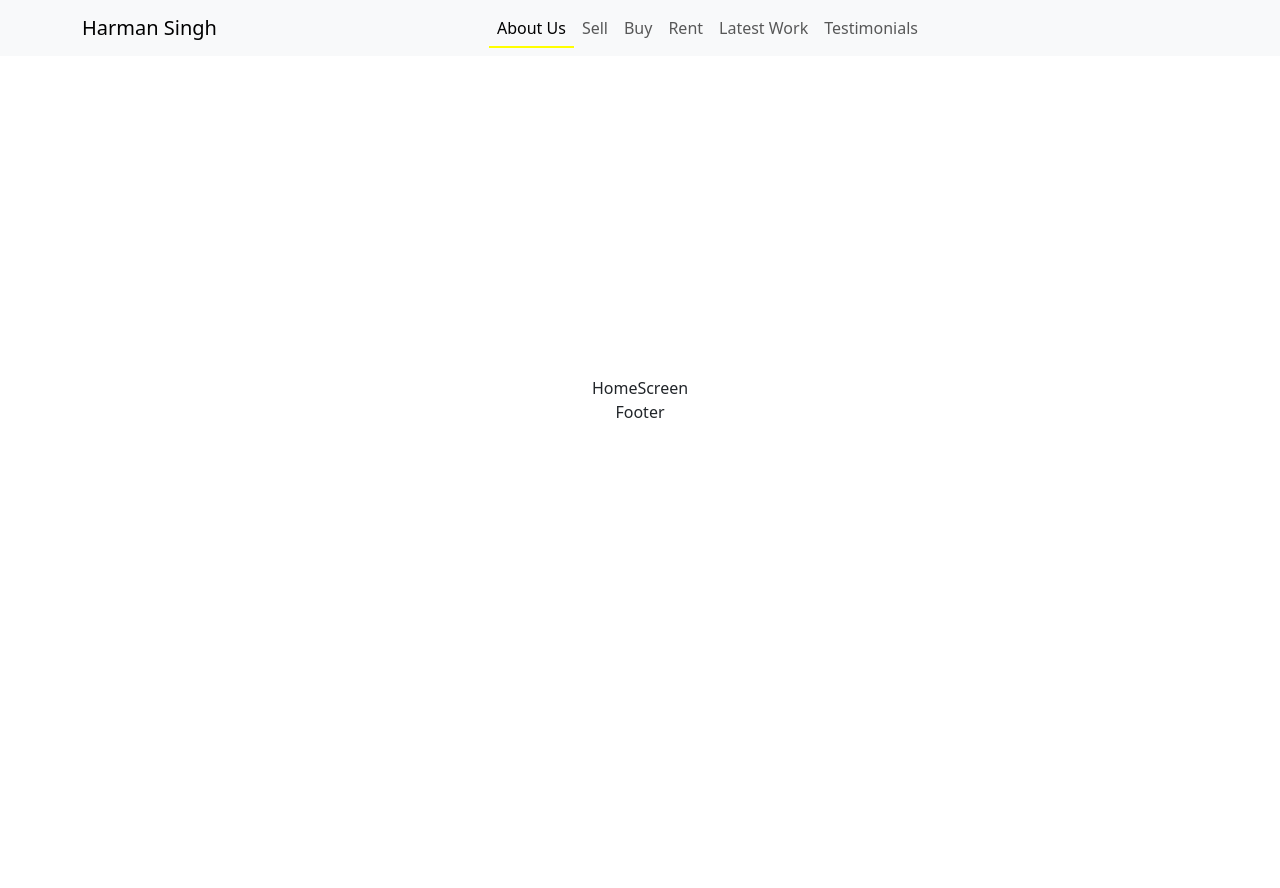
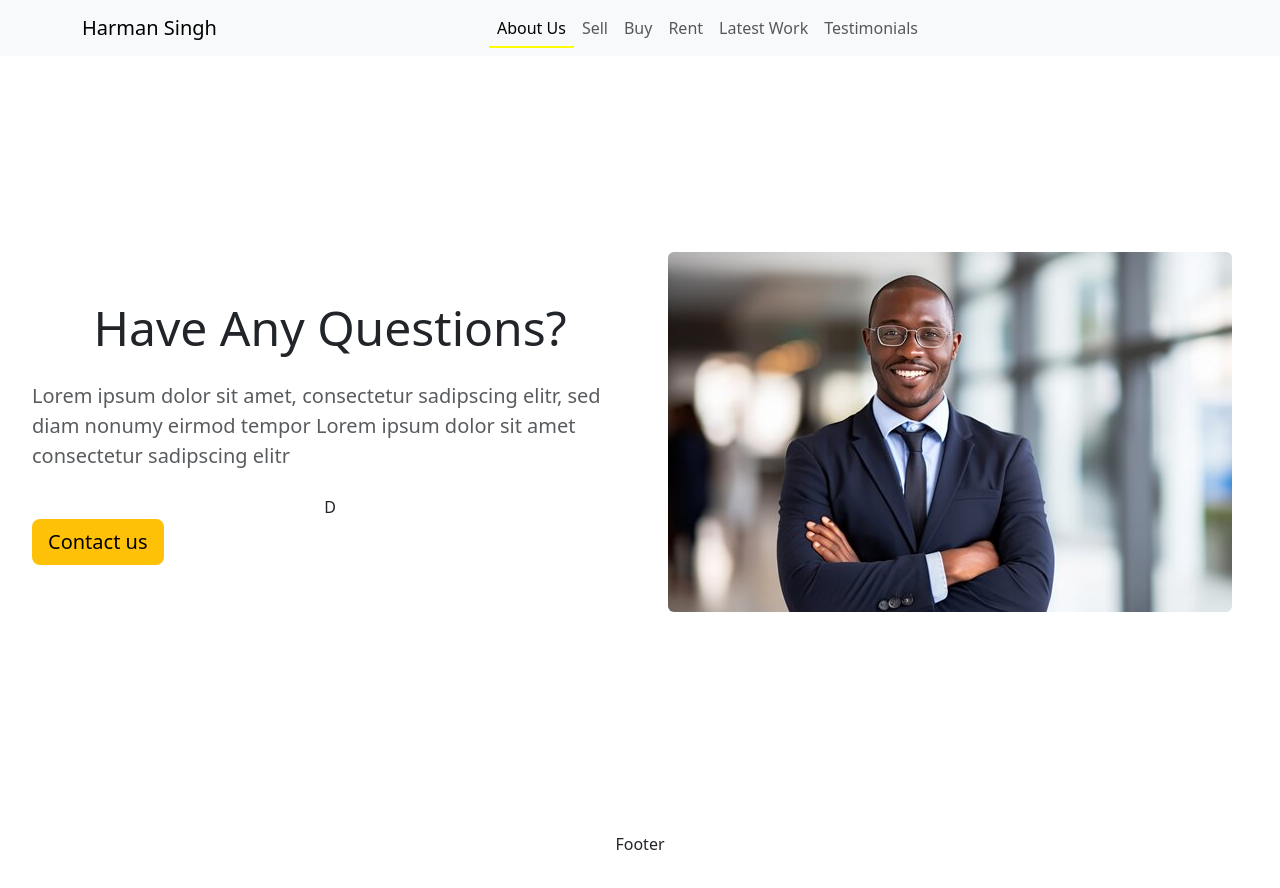
Before and after one commit to Karmveer27/harman-website, a React (Vite) app in the folder frontend/: page / in a window 1280 px wide. Before the commit the page ends 800 px from the top, so only its background shows below. Built offline with nearby package versions, Linux system fonts and the light colour scheme.

Commit message:
Worked on hero page

```diff
--- /dev/null
+++ b/frontend/src/components/Hero/index.css
@@ -0,0 +1,26 @@
+
+.min-h-screen {
+    min-height: 100vh;
+}
+
+h1 {
+    font-size: 3rem;
+    padding-bottom: 1rem;
+}
+
+p {
+    font-size: 1.25rem;
+    margin-bottom: 1.5rem;
+    text-align: left;
+}
+
+.btn-warning {
+    background-color: #ffc107;
+    border: none;
+    color: #000;
+}
+
+.btn-warning:hover {
+    background-color: #e0a800;
+    border: none;
+}
--- /dev/null
+++ b/frontend/src/components/Hero/index.jsx
@@ -0,0 +1,25 @@
+import React from 'react';
+import 'bootstrap/dist/css/bootstrap.min.css';
+import './index.css';
+
+function Hero() {
+    return (
+        <div className="min-h-screen d-flex align-items-center row align-items-center">
+                    <div className="col-md-6 mb-4 mb-md-0">
+                        <h1 className="font-weight-bold pb-3">Have Any Questions?</h1>
+                        <p className="text-muted text-left">
+                            Lorem ipsum dolor sit amet, consectetur sadipscing elitr, sed diam nonumy eirmod tempor Lorem ipsum dolor sit amet consectetur sadipscing elitr
+                        </p>D
+                        <div className="d-flex justify-content-start">
+                            <button className="btn btn-warning btn-lg">Contact us</button>
+                        </div>
+                    </div>
+
+                    <div className="col-md-6 text-center">
+                        <img src="/suit.jpg" alt="Contact" className="img-fluid rounded" />
+                    </div>
+        </div>
+    );
+}
+
+export default Hero;
--- a/frontend/src/screens/HomeScreen.jsx
+++ b/frontend/src/screens/HomeScreen.jsx
@@ -1,7 +1,8 @@
+import Hero from '../components/Hero'
 function HomeScreen(){
     return (
         <>
-            HomeScreen
+            <Hero />
         </>
     )
 }
```
Also changed, not shown: frontend/public/suit.jpg (added).
